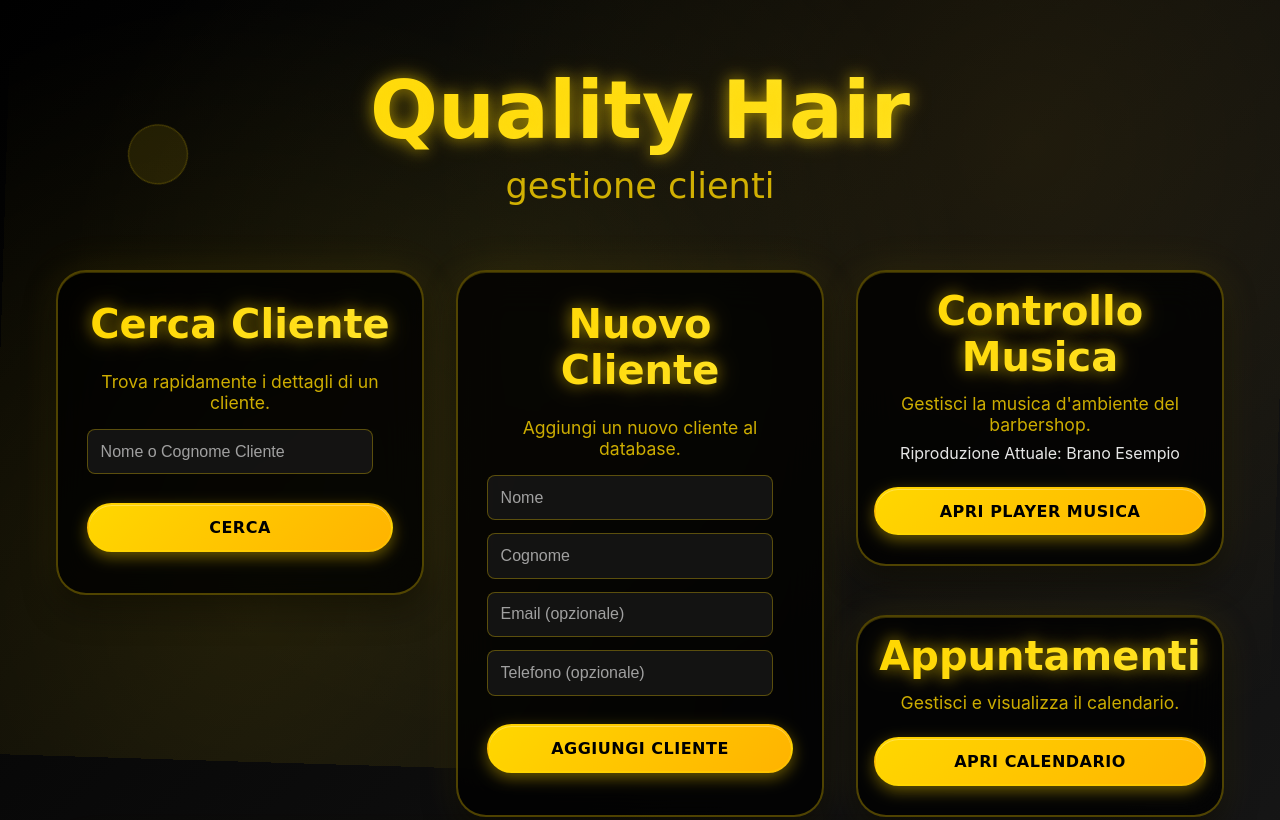
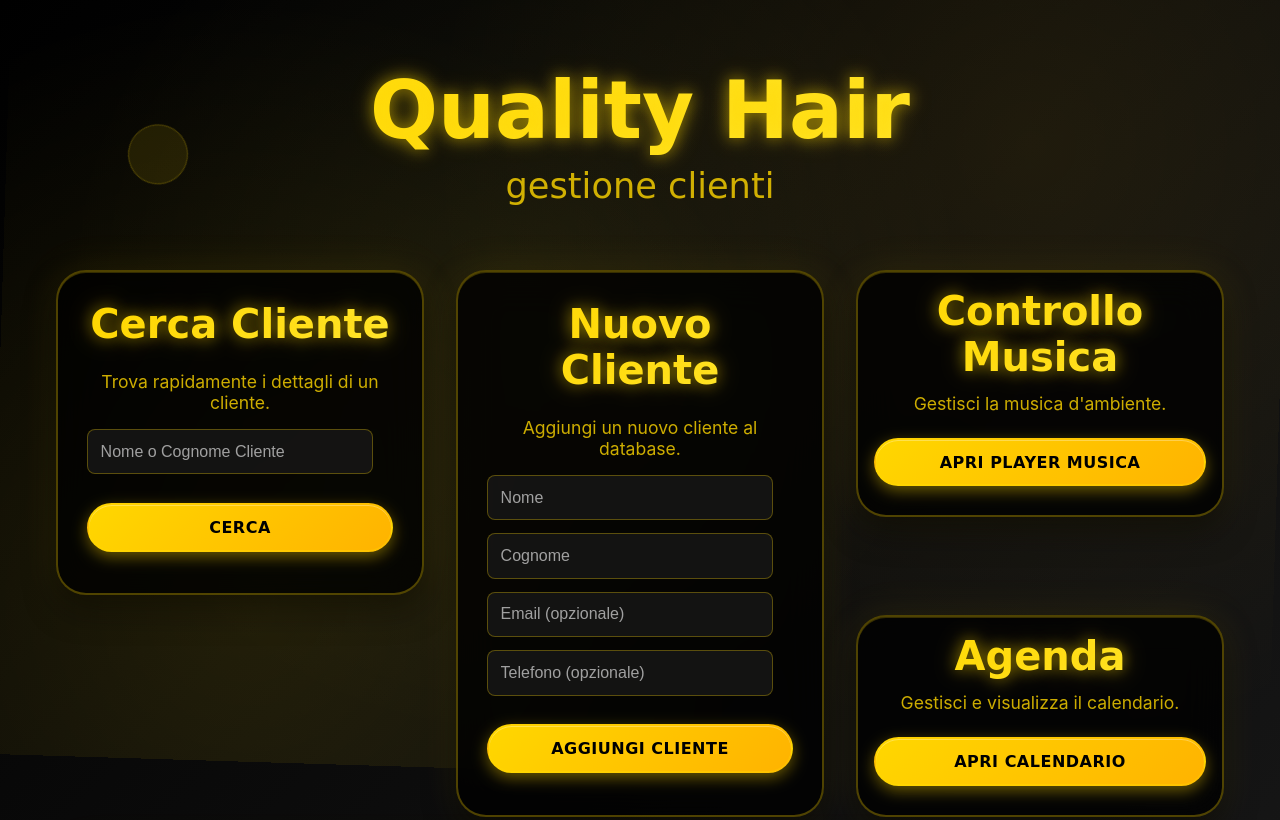
Before and after one commit to qualityhair/schede-clienti, a website: page public/dashboard.html in a window 1280 px wide. Shown: the top 820 px of the page. Drawn offline with Linux system fonts and the light colour scheme; no server answers.

Commit message:
Update dashboard.html

```diff
--- a/public/dashboard.html
+++ b/public/dashboard.html
@@ -39,13 +39,13 @@
 
       <div class="column-stack-container">
         <div class="dashboard-panel compact-panel" id="music-panel"> <h2 class="panel-title">Controllo Musica</h2>
-          <p class="panel-subtitle">Gestisci la musica d'ambiente del barbershop.</p>
-          <p style="color: rgba(255, 255, 255, 0.9); margin-bottom: 0.5rem;">Riproduzione Attuale: Brano Esempio</p>
+          <p class="panel-subtitle">Gestisci la musica d'ambiente.</p>
+
           <button onclick="window.open('http://79.6.136.236:32400/web/index.html#!/media/6ebfb71d58fed1206d2c273ca1b96e2e9c3ead61/com.plexapp.plugins.library?source=2', '_blank')">Apri Player Musica</button>
         </div>
 
         <div class="dashboard-panel compact-panel">
-          <h2 class="panel-title">Appuntamenti</h2>
+          <h2 class="panel-title">Agenda</h2>
           <p class="panel-subtitle">Gestisci e visualizza il calendario.</p>
           <button onclick="window.open('https://calendar.google.com/calendar/u/0/r/week', '_blank')">Apri Calendario</button>
         </div>
```
